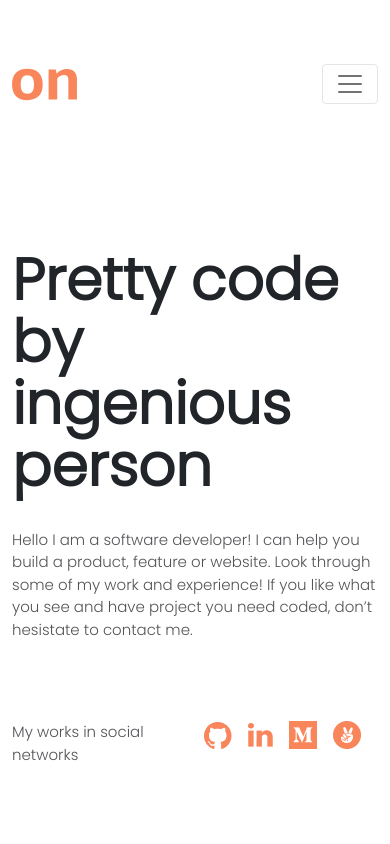
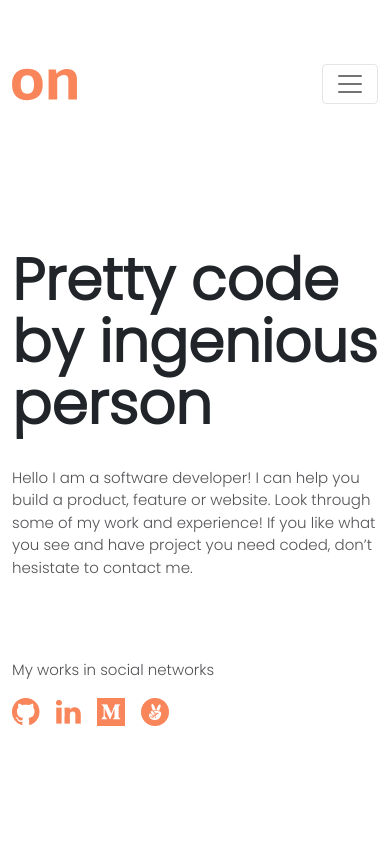
Before and after one commit to enkog/Portfolio-Website, a React (Create React App) app: page / in a window 390 px wide. Shown: the top 844 px of the page. Built offline with nearby package versions, Linux system fonts and the light colour scheme; the HTML template or start-up script is replaced by a standard one.

Commit message:
Complete about section

```diff
--- a/src/components/About/About.css
+++ b/src/components/About/About.css
@@ -1,12 +1,9 @@
 .about-section {
   line-height: 30px;
   margin-top: 70px;
+  min-height: 70vh;
 }
 
 .about-section h3 {
   margin-bottom: 15px;
 }
-
-.right-about-pane div {
-  margin-bottom: 20px;
-}
--- a/src/components/About/About.js
+++ b/src/components/About/About.js
@@ -5,22 +5,27 @@ import './About.css';
 
 const About = () => {
   return (
-    <Container id='about'>
+    <Container>
+      <section className='about-section' id='about'>
         <Row>
           <Col xs={12} md={12} lg={6}>
             <h3>About me</h3>
             <p>
               My name is Nkiruka. I am a super self-motivated software engineer with great learning abilities and a desire to always exceed expected results.
+              I am willing, open, and ready to accept opportunities tailored at providing an ever progressive career experience and global exposure with both challenging and rewarding roles.
             </p>
             <p>
               Look through some of my work and experience! If you like what you see and have project you need coded, don’t hesistate to contact me.
             </p>
+            <a href='https://drive.google.com/file/d/1oJw8PY82l4luwjBX4LZLL-KTmvxOgn7b/view?usp=sharing'>
               <button type='button' className="btn mt-4">Get my Resume</button>
+            </a>
           </Col>
           <Col xs={12} md={12} lg={6}>
             <Skills />
           </Col>
         </Row>
+      </section>
     </Container>
   )
 }
--- a/src/components/About/Skills.js
+++ b/src/components/About/Skills.js
@@ -8,19 +8,17 @@ const professionalSkills = ['Remote Pair Programming', 'Teamwork', 'Mentoring'];
 const Skills = () => {
   return (
     <div>
-      <div>
-        <h5>Frontend</h5>
-        {frontend.map((skill) => <Badge text="dark">{skill}</Badge>)}
+      <h5>Frontend</h5>
+      {frontend.map((skill) => <Badge text="dark">{skill}</Badge>)}
 
-        <h5>Backend</h5>
-        {backend.map((skill) => <Badge text="dark">{skill}</Badge>)}
+      <h5 className='my-3'>Backend</h5>
+      {backend.map((skill) => <Badge text="dark">{skill}</Badge>)}
 
-        <h5>Other Skills</h5>
-        {otherSkills.map((skill) => <Badge text="dark">{skill}</Badge>)}
+      <h5 className='my-3'>Other Skills</h5>
+      {otherSkills.map((skill) => <Badge text="dark">{skill}</Badge>)}
 
-        <h5>Professional</h5>
-        {professionalSkills.map((skill) => <Badge text="dark">{skill}</Badge>)}
-      </div>
+      <h5 className='my-3'>Professional</h5>
+      {professionalSkills.map((skill) => <Badge text="dark">{skill}</Badge>)}
     </div>
   )
 }
--- a/src/components/Contact/Contact.js
+++ b/src/components/Contact/Contact.js
@@ -1,4 +1,4 @@
-import {Container} from 'react-bootstrap';
+import { Container } from 'react-bootstrap';
 import github from '../../assets/icons/github2.png';
 import linkedin from '../../assets/icons/linkedin2.png';
 import angellist from '../../assets/icons/angellist2.png';
--- a/src/components/Hero/Hero.css
+++ b/src/components/Hero/Hero.css
@@ -1,5 +1,5 @@
 .hero-section {
-  min-height: 70vh;
+  min-height: 80vh;
   margin-top: 5rem;
 }
 
--- a/src/components/Hero/Hero.js
+++ b/src/components/Hero/Hero.js
@@ -6,25 +6,22 @@ import '../Hero/Hero.css';
 const Hero = () => {
   return (
     <Container>
-      <div className="hero-section" id="intro">
+      <section className="hero-section" id="intro">
         <Row className="justify-content-between align-items-start h-100">
-          <Col sm={6}>
+          <Col sm={12} md={12} lg={6}>
             <div>
-              <h1>Pretty code by <br/>ingenious person</h1>
+              <h1>Pretty code by ingenious person</h1>
               <p className='gray-text'>
                 Hello I am a software developer! I can help you build a product, feature or website. Look through some of my work and experience! If you like what you see and have project you need coded, don’t hesistate to contact me.
               </p>
-              <div className='socials d-flex justify-content-between'>
-                <p className='gray-text'>My works in social networks</p>
-                <Social />
-              </div>
+              <Social />
             </div>
           </Col>
-          <Col sm={6} className='d-none d-lg-block text-end'>
+          <Col lg={6} className='d-none d-lg-block text-end'>
             <Image src={profile} alt='profile picture' width={300} height={300} />
           </Col>
         </Row>
-      </div>
+      </section>
     </Container>
   )
 }
--- a/src/components/Navigation/Navigation.js
+++ b/src/components/Navigation/Navigation.js
@@ -1,12 +1,12 @@
 import React from 'react';
-import {NavLink} from 'react-router-dom';
-import {Navbar, Nav, Container, Image} from 'react-bootstrap';
+import { NavLink } from 'react-router-dom';
+import { Navbar, Nav, Container, Image } from 'react-bootstrap';
 import logo from '../../assets/images/logo.svg';
 import '../Navigation/Navigation.css';
 
 const Navigation = () => {
   return (
-    <Navbar collapseOnSelect expand="lg">
+    <Navbar collapseOnSelect expand="lg" className="sticky-top">
       <Container>
       <Navbar.Brand href="intro"><Image src={logo} /></Navbar.Brand>
       <Navbar.Toggle aria-controls="responsive-navbar-nav" />
--- a/src/components/Social.js
+++ b/src/components/Social.js
@@ -2,11 +2,14 @@ import github from '../assets/icons/github.png';
 import linkedin from '../assets/icons/linkedin.png';
 import angellist from '../assets/icons/angellist.png';
 import medium from '../assets/icons/medium.png';
-import { Image } from 'react-bootstrap';
+import { Row, Col, Image } from 'react-bootstrap';
 
 const Social = () => {
   return (
-    <div className='w-50'>
+    <Row className='socials d-flex justify-content-between'>
+      <Col sm={12} md={6}><p className='gray-text'>My works in social networks</p></Col>
+      <Col sm={12} md={6}>
+        <div>
           <a href="https://github.com/enkog">
             <Image src={github} alt="github icon" className='me-3' />
           </a>
@@ -20,6 +23,8 @@ const Social = () => {
             <Image src={angellist} alt="angellist icon" />
           </a>
         </div>
+      </Col>
+    </Row>
   )
 }
 
--- a/src/index.css
+++ b/src/index.css
@@ -31,3 +31,10 @@ h1, h2, h3, h4, h5, h6 {
   border-radius: 0 !important;
   padding: 10px 20px;
 }
+
+.btn:hover {
+  background: #F9855B;
+  color: #fff;
+  font-size: 15px;
+  font-weight: 400;
+}
```
Lines whose indentation alone changed are shown as unchanged.
